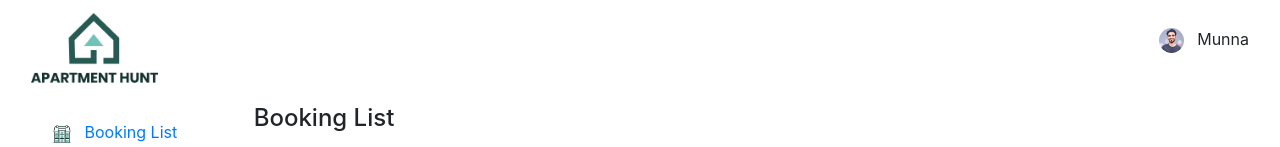
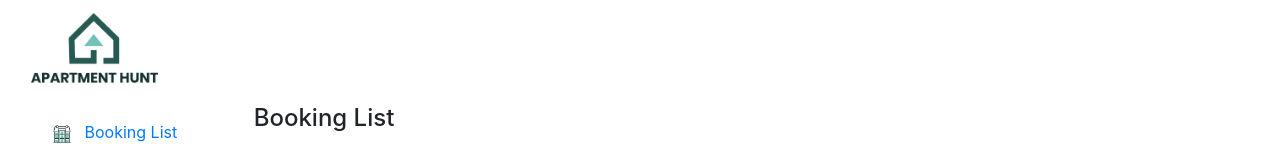
Before and after one commit to sayemsarkar123/apartment-hunt-client, a React (Create React App) app: page /dashboard in a window 1280 px wide. Shown: the top 147 px of the page. Built offline with nearby package versions, Linux system fonts and the light colour scheme; no server answers.

Commit message:
Update Dashboard userName & photoURL

```diff
--- a/src/components/Dashboard/Dashboard/Dashboard.js
+++ b/src/components/Dashboard/Dashboard/Dashboard.js
@@ -1,5 +1,6 @@
-import React from 'react';
+import React, { useContext } from 'react';
 import { Link, useLocation } from 'react-router-dom';
+import { LoginContext } from '../../../App';
 import AddHouse from '../AddHouse/AddHouse';
 import BookingList from '../BookingList/BookingList';
 import apartment from '../logo/apartment 1.png';
@@ -10,7 +11,8 @@ import plus from '../logo/plus 1.png';
 import MyRent from '../MyRent/MyRent';
 
 const Dashboard = () => {
-  let currentLocation = useLocation()
+  const [user, setUser] = useContext(LoginContext);
+  const currentLocation = useLocation();
   return (
     <div className="container-fluid">
             <nav className="navbar navbar-expand-lg navbar-expand-md navbar-expand-sm navbar-light ">
@@ -18,7 +20,7 @@ const Dashboard = () => {
                     <img src={logo} height="70" alt="" />
                 </Link>
                 <div className="ml-auto">
-                    <p> <img src={userImg} height="25" style={{ borderRadius: '50%' }} alt="" /> &nbsp; Munna</p>
+          <p> <img src={user.photoURL} height="25" style={{ borderRadius: '50%' }} alt="" /> &nbsp; {user.name}</p>
                 </div>
             </nav>
             <div className="container-fluid">
--- a/src/components/Login/Login/Login.js
+++ b/src/components/Login/Login/Login.js
@@ -19,8 +19,8 @@ const Login = () => {
   const [newUser, setNewUser] = useState(false);
 
   const updateLoginContext = (result) => {
-    const { displayName: name, email, photoURL: photo } = result.user;
-    setUser({ ...user, isSignIn: true, name, email, photo });
+    const { displayName: name, email, photoURL } = result.user;
+    setUser({ ...user, isSignIn: true, name, email, photoURL });
     history.replace(from);
   }
 
```
